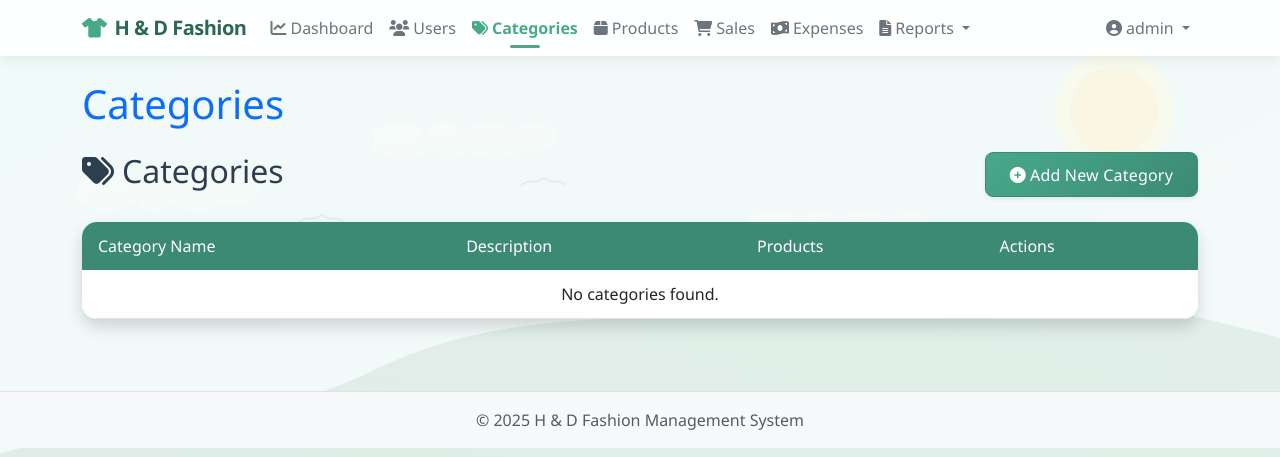
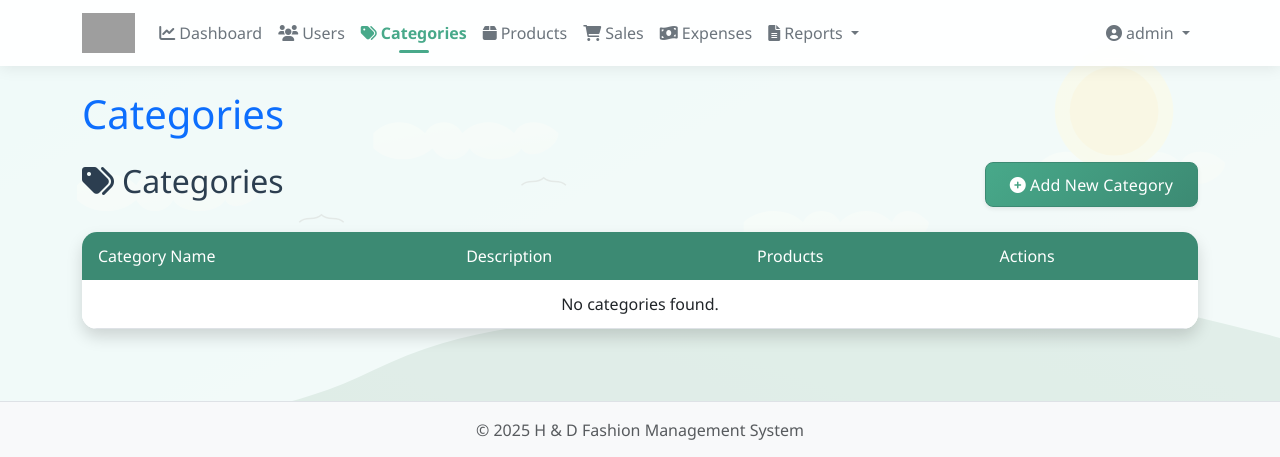
Before and after one commit to Rajesh-37/H-and-D-Fashions, a Flask app: page /categories in a window 1280 px wide. Shown: the top 457 px of the page. Run offline with Flask 3, Linux system fonts and the light colour scheme; a user stored in the database is signed in; data that the repository does not hold is empty; grey boxes are pictures that could not be loaded.

Commit message:
Assistant checkpoint: Updated navbar logo with new image
Assistant generated file changes:
- templates/base.html: Update navbar logo

---

User prompt:

change logo with above image

Replit-Commit-Author: Assistant
Replit-Commit-Session-Id: abbbabf5-d572-4106-b21d-f5675e4b4660

```diff
--- a/templates/base.html
+++ b/templates/base.html
@@ -19,7 +19,7 @@
     <nav class="navbar navbar-expand-lg navbar-light mb-4">
         <div class="container">
             <a class="navbar-brand" href="{{ url_for('dashboard') if current_user.is_authenticated else url_for('login') }}">
-                <i class="fas fa-tshirt me-2"></i>H & D Fashion
+                <img src="{{ url_for('static', filename='images/IMG-20250329-WA0009.jpg') }}" alt="H & D Fashion" style="height: 40px;">
             </a>
             <button class="navbar-toggler" type="button" data-bs-toggle="collapse" data-bs-target="#navbarNav" aria-controls="navbarNav" aria-expanded="false" aria-label="Toggle navigation">
                 <span class="navbar-toggler-icon"></span>
```
